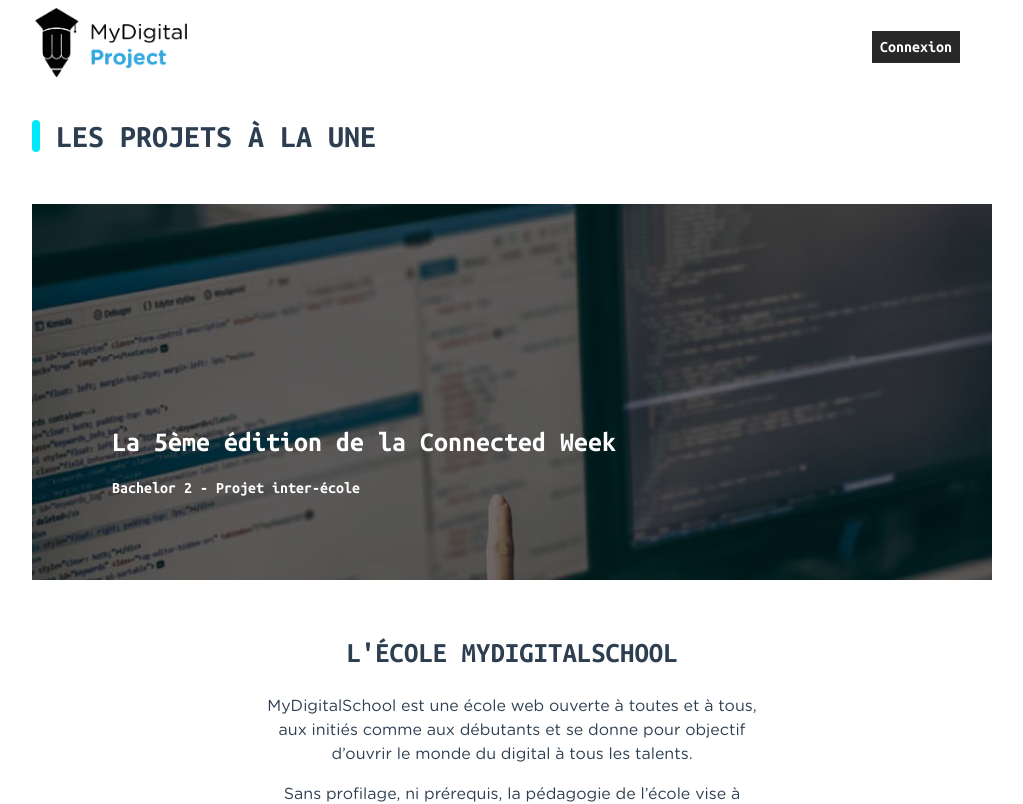
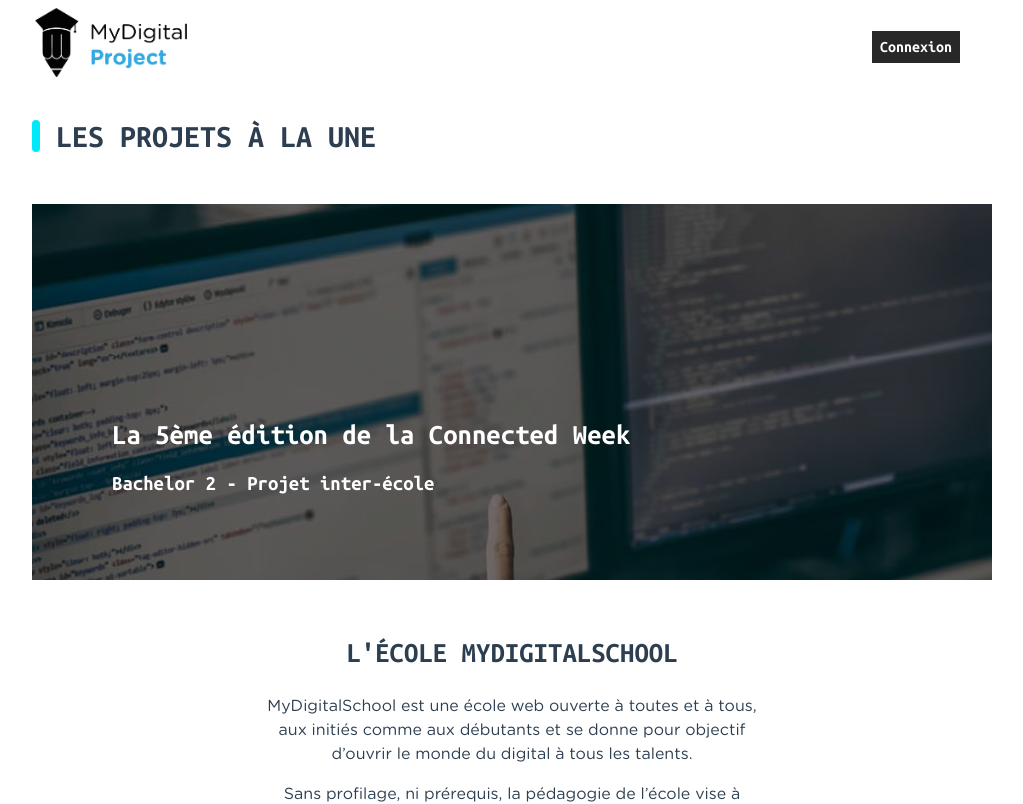
Before and after one commit to BlueFaste/MyCreativeWeek-Accessibilite, a Vue app: page / in a window 1280 px wide. Shown: the top 804 px of the page, without its empty margins (128-1151 px from the left). Built offline with nearby package versions, Linux system fonts and the light colour scheme.

Commit message:
uppercase n'est plus générique sur les titles

```diff
--- a/src/components/Title.vue
+++ b/src/components/Title.vue
@@ -1,5 +1,5 @@
 <template>
-	<h2 class="ubuntu-B d-flex align-items-center text-uppercase mb-5 mt-4"> <span class="colorLine" :id="color"></span>{{title}}</h2>
+	<h2 class="ubuntu-B d-flex align-items-center mb-5 mt-4"> <span class="colorLine" :id="color"></span>{{title}}</h2>
 </template>
 
 <script>
--- a/src/views/Home.vue
+++ b/src/views/Home.vue
@@ -3,11 +3,11 @@
 		<Header></Header>
 		<main role="main" tabindex="-1">
 			<section class="px-10rem">
-				<Title title="Les projets à la une" color="blue"></Title>
-				<article class="ubuntu-B projetUne text-white d-flex flex-column justify-content-end align-items-start">
+				<Title title="Les projets à la une" color="blue" class="text-uppercase"></Title>
+				<article class="projetUne text-white d-flex flex-column justify-content-end align-items-start">
 					<div class="blackFiltre"></div>
-					<h3 class="projetUne_text"> La 5ème édition de la Connected Week</h3>
-					<p class="projetUne_text">Bachelor 2 - Projet inter-école</p>
+					<h3 class="projetUne_text ubuntu-B "> La 5ème édition de la Connected Week</h3>
+					<p class="projetUne_text ubuntu-B ">Bachelor 2 - Projet inter-école</p>
 				</article>
 			</section>
 
@@ -23,7 +23,7 @@
 			</article>
 
 			<section class="projects px-10rem py-4">
-				<Title title="Les projets étudiants" color="yellow" class="text-white"></Title>
+				<Title title="Les projets étudiants" color="yellow" class="text-white text-uppercase"></Title>
 				<div class="px-5rem">
 					<article class="d-flex justify-content-between align-items-center">
 						<form class="d-flex justify-content-center">
@@ -79,7 +79,7 @@
 			</section>
 
 			<section class="px-10rem py-4 bg-grey">
-				<Title title="Les temps forts" color="pink"></Title>
+				<Title title="Les temps forts" color="pink" class="text-uppercase"></Title>
 				<article class="d-flex justify-content-center">
 					<ul class="ubuntu-B mr-4">
 						<li class="my-3">
```
